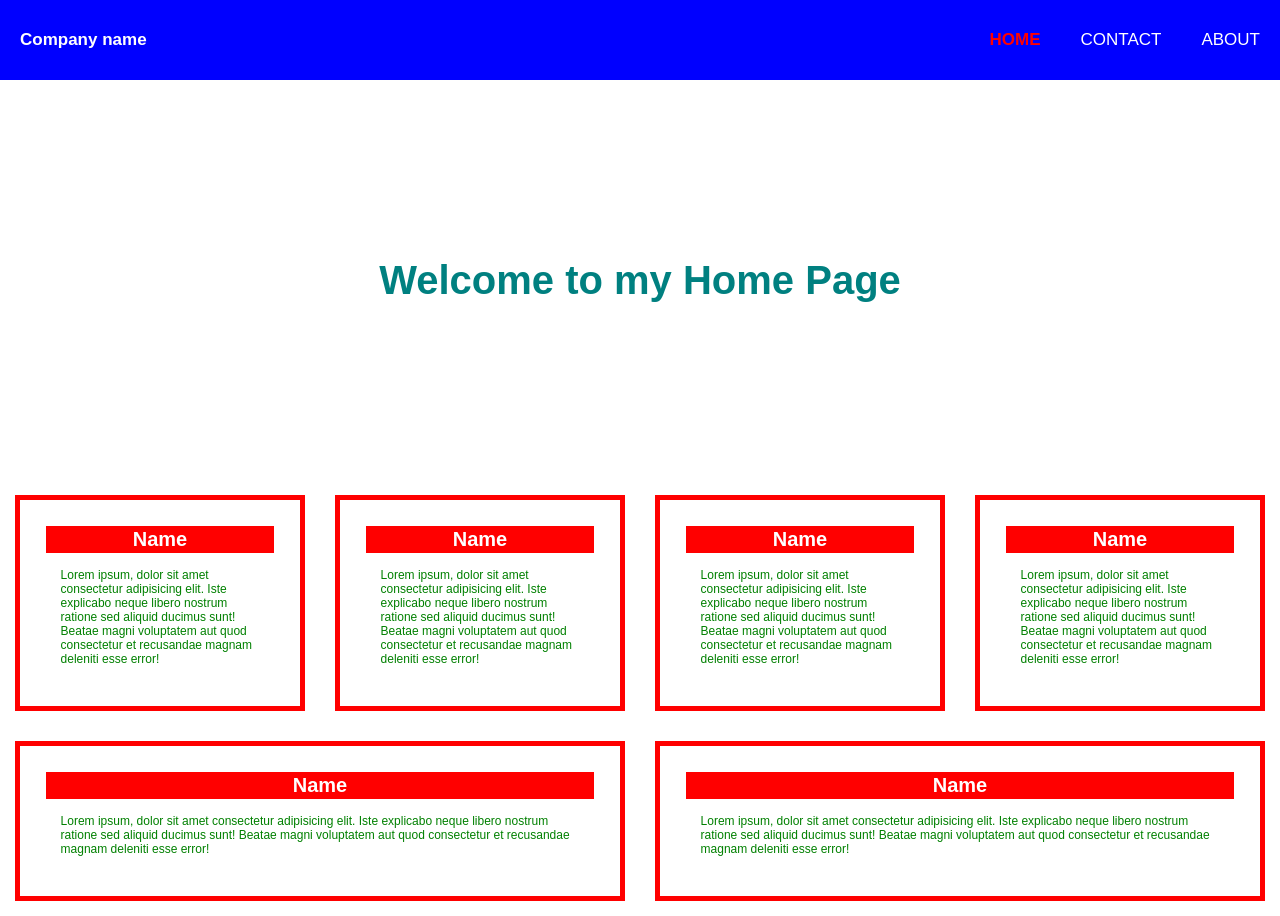
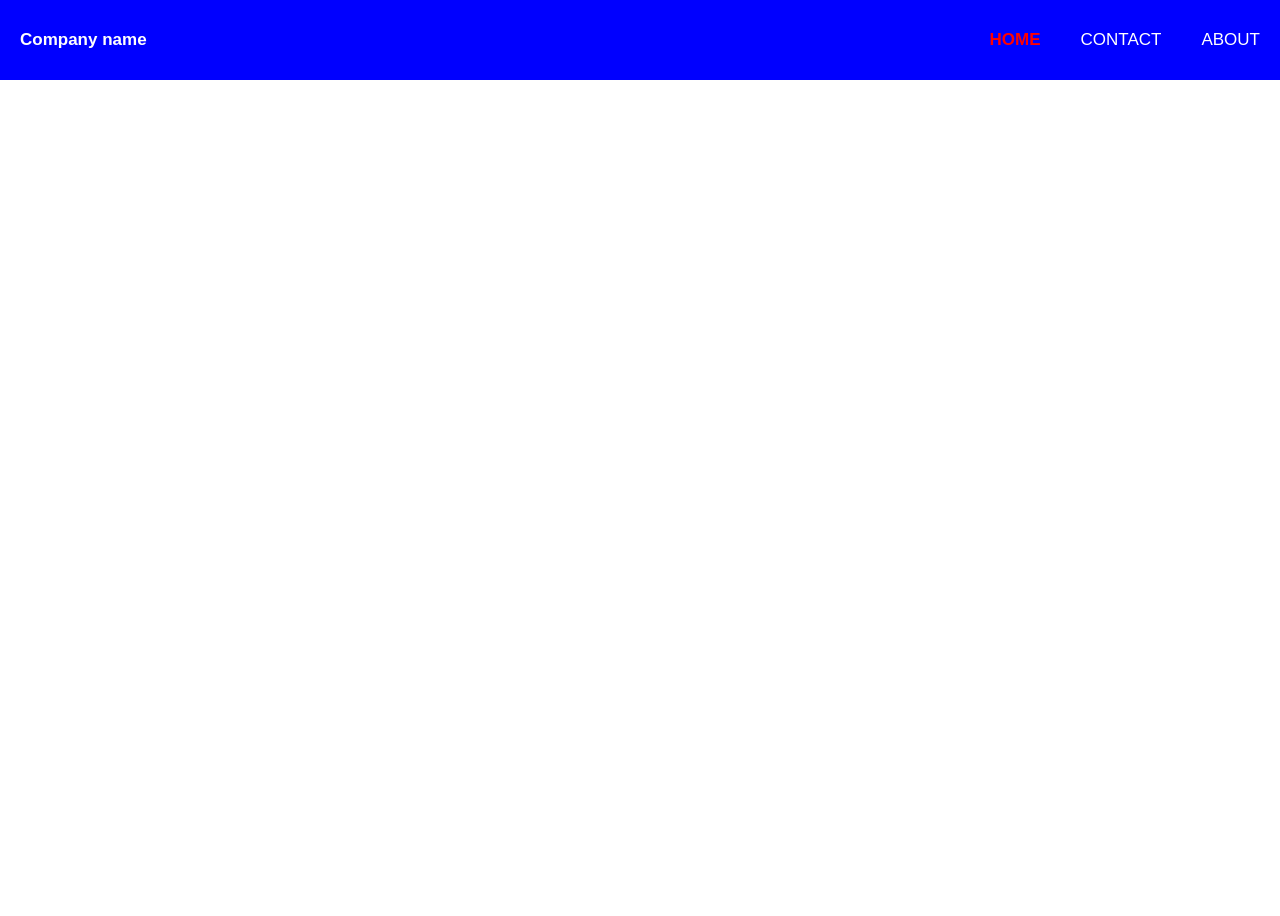
Before and after one commit to Jalagatha/Hosting, a plain HTML site: page index.html in a window 1280 px wide. After the commit the page ends 800 px from the top, so only its background shows below. Drawn offline with Linux system fonts and the light colour scheme.

Commit message:
Add remove files

```diff
--- a/index.html
+++ b/index.html
@@ -17,7 +17,7 @@
     </nav>
 
 
-    <section>
+    <!-- <section>
 
         <h1>Welcome to my Home Page</h1>
     </section>
@@ -26,11 +26,11 @@
         <div  class="items"><h2>Name</h2> <p>Lorem ipsum, dolor sit amet consectetur adipisicing elit. Iste explicabo neque libero nostrum ratione sed aliquid ducimus sunt! Beatae magni voluptatem aut quod consectetur et recusandae magnam deleniti esse error!</p></div>
         <div  class="items"><h2>Name</h2> <p>Lorem ipsum, dolor sit amet consectetur adipisicing elit. Iste explicabo neque libero nostrum ratione sed aliquid ducimus sunt! Beatae magni voluptatem aut quod consectetur et recusandae magnam deleniti esse error!</p></div>
         <div  class="items"><h2>Name</h2> <p>Lorem ipsum, dolor sit amet consectetur adipisicing elit. Iste explicabo neque libero nostrum ratione sed aliquid ducimus sunt! Beatae magni voluptatem aut quod consectetur et recusandae magnam deleniti esse error!</p></div>
-</div>
-<div class="main">
+</div> -->
+<!-- <div class="main">
     <div  class="items"><h2>Name</h2> <p>Lorem ipsum, dolor sit amet consectetur adipisicing elit. Iste explicabo neque libero nostrum ratione sed aliquid ducimus sunt! Beatae magni voluptatem aut quod consectetur et recusandae magnam deleniti esse error!</p></div>
     <div  class="items"><h2>Name</h2> <p>Lorem ipsum, dolor sit amet consectetur adipisicing elit. Iste explicabo neque libero nostrum ratione sed aliquid ducimus sunt! Beatae magni voluptatem aut quod consectetur et recusandae magnam deleniti esse error!</p></div>
 
-</div>
+</div> -->
 </body>
 </html>
```
